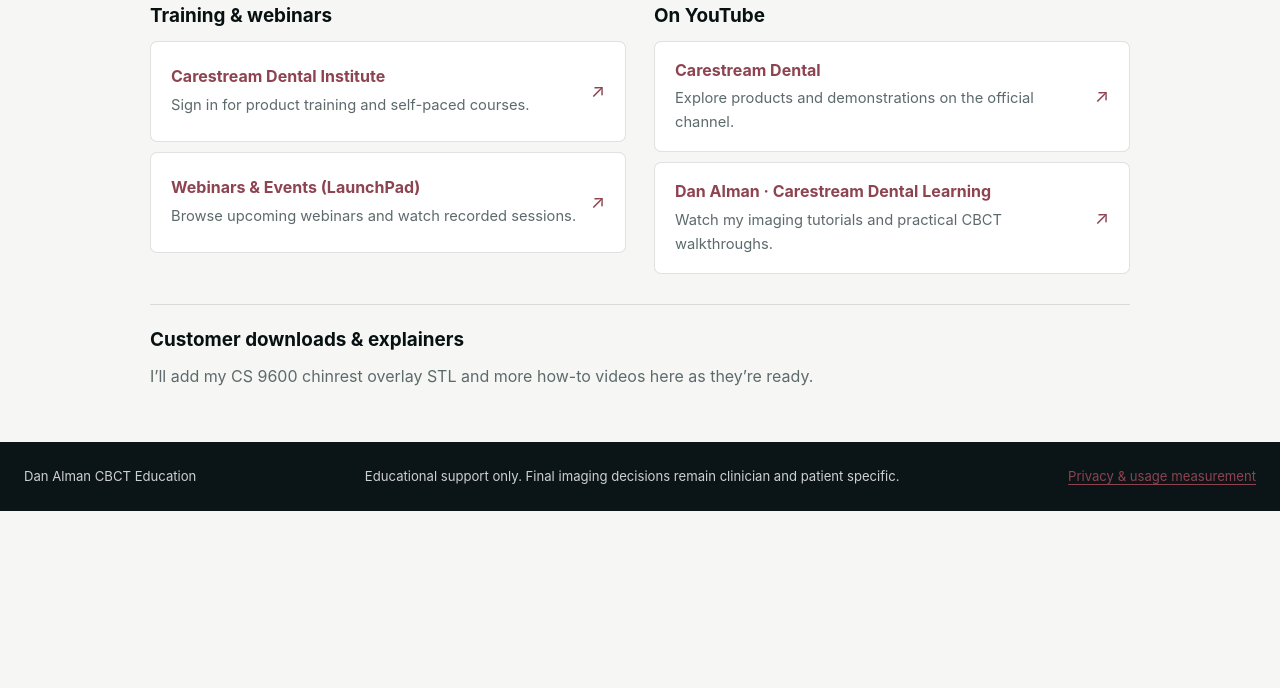
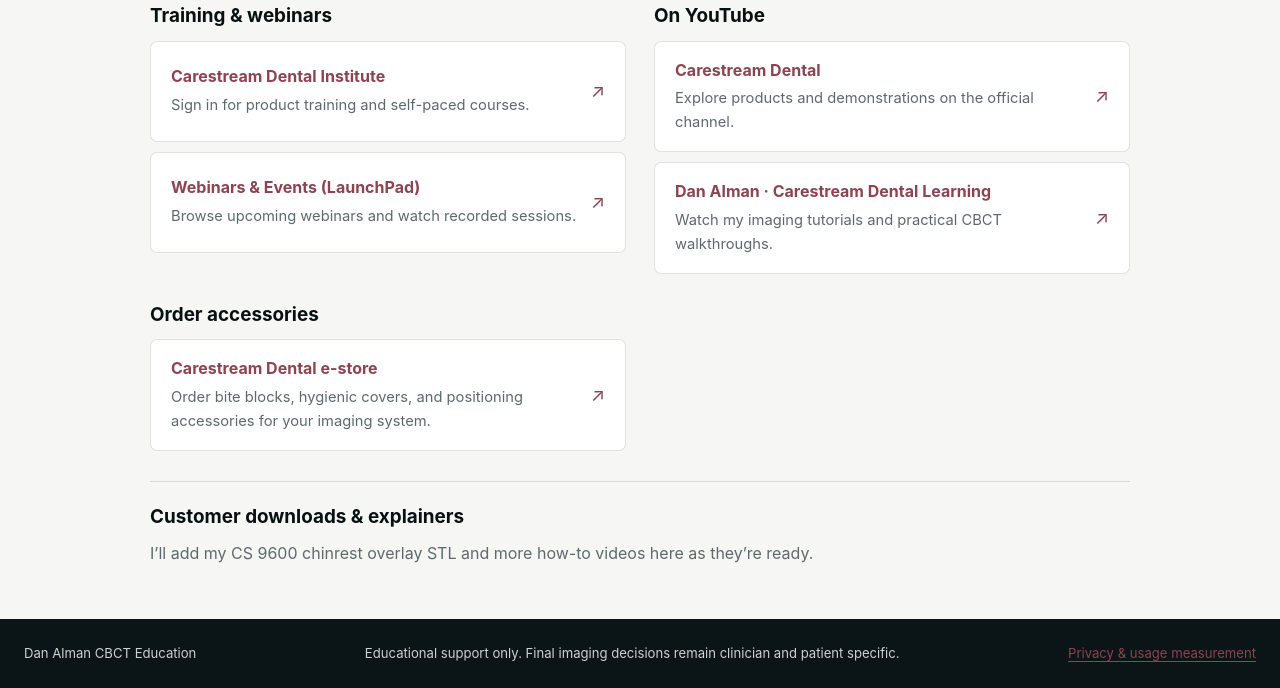
Before and after one commit to Dadohsoreus/CBCT-Helper, a website: page index.html in a window 1280 px wide. Both pictures are taken after a click on the link "Carestream Dental Resources". Shown: the part 235-923 px from the top of the page. Before the commit the page ends 800 px from the top, so only its background shows below. Drawn offline with Linux system fonts and the light colour scheme.

Commit message:
Link the Resources tab to Carestream Dental's accessory store

```diff
--- a/index.html
+++ b/index.html
@@ -86,6 +86,9 @@
         <div><h2>On YouTube</h2>
           <a class="resource-row" href="https://www.youtube.com/user/CarestreamDental"><strong>Carestream Dental</strong><span>Explore products and demonstrations on the official channel.</span></a>
           <a class="resource-row" href="https://www.youtube.com/@digitalimagingdan"><strong>Dan Alman · Carestream Dental Learning</strong><span>Watch my imaging tutorials and practical CBCT walkthroughs.</span></a>
+        </div>
+        <div><h2>Order accessories</h2>
+          <a class="resource-row" href="https://www.carestreamdental.com/en-us/shop-online/extraoral-accessories/"><strong>Carestream Dental e-store</strong><span>Order bite blocks, hygienic covers, and positioning accessories for your imaging system.</span></a>
         </div>
       </div>
       <div class="future-resources"><h2>Customer downloads &amp; explainers</h2><p>I’ll add my CS 9600 chinrest overlay STL and more how-to videos here as they’re ready.</p>
```
